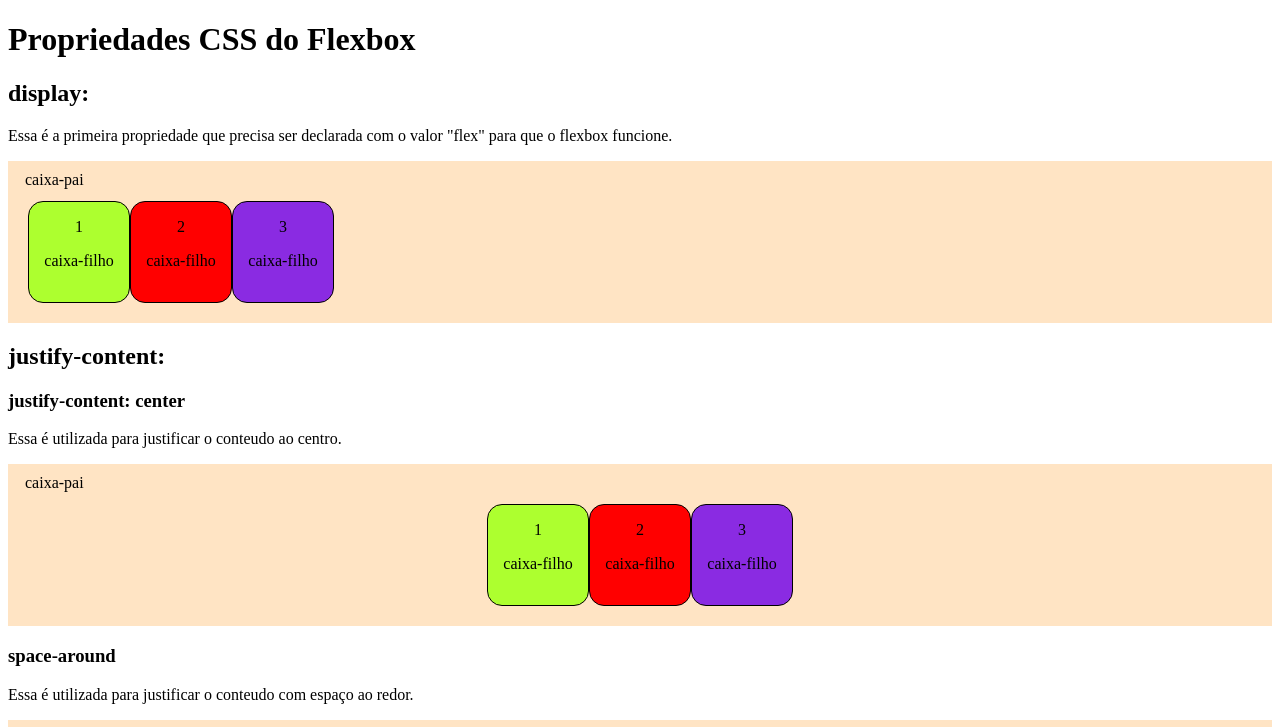
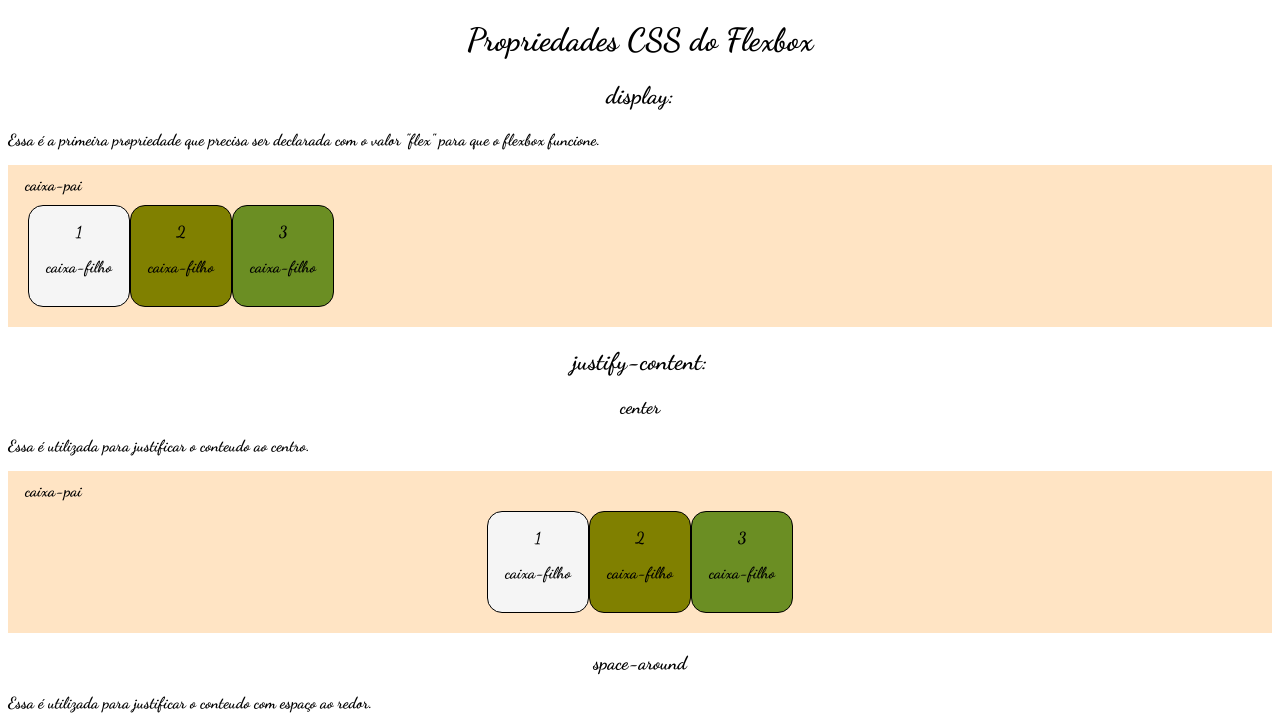
Before and after one commit to HaireEdwy/css.flexbox, a plain HTML site: page index.html in a window 1280 px wide. Shown: the top 727 px of the page. Drawn offline with Linux system fonts and the light colour scheme.

Commit message:
font-family

```diff
--- a/index.html
+++ b/index.html
@@ -10,7 +10,7 @@
 </head>
 
 <body>
-    <h1 class="pagetittle">Propriedades CSS do Flexbox</h1>
+    <h1 class="page-tittle">Propriedades CSS do Flexbox</h1>
 
     <section class="property-section"id="display-flex">
 
@@ -39,7 +39,7 @@
         <h2 class="property-tittle">justify-content:</h2>
 
         <section class="value-tittle" id="jc-center">
-            <h3 class="property-tittle">justify-content: center</h3>
+            <h3 class="property-tittle">center</h3>
             <p class="property-explanation">Essa é utilizada para justificar o conteudo ao centro.
             </p>
             <div class="parent-box">
--- a/style.css
+++ b/style.css
@@ -1,3 +1,17 @@
+@import url('https://fonts.googleapis.com/css2?family=Dancing+Script:wght@700&display=swap');
+
+:root {
+    font-family: 'Dancing Script', cursive;
+}
+.page-tittle {
+    text-align: center;
+    font-weight: 900;
+}
+
+.property-section .property-tittle {
+    text-align: center;
+    font-weight: 600;
+}
 .child-box {
     /*border-color: black;
     border-style: solid;
@@ -10,20 +24,20 @@
 }
 
 .parent-box div.child-box:nth-of-type(1) {
-    background-color: greenyellow;
+    background-color: whitesmoke
 }
 
 .parent-box div.child-box:nth-of-type(2) {
-    background-color: red;
+    background-color: olive
 }
 
 .parent-box div.child-box:nth-of-type(3) {
-    background-color: blueviolet;
+    background-color: olivedrab
 }
 .parent-box {
     display: flex;
     background-color: bisque;
-    padding: 40px 20px 20px 20px /* shothand para padding-top, padding-right, padding-botton(fundo), padding-left*/
+    padding: 40px 20px 20px 20px; /* shothand para padding-top, padding-right, padding-botton(fundo), padding-left*/
 }
 
 .parent-box > p {
```
